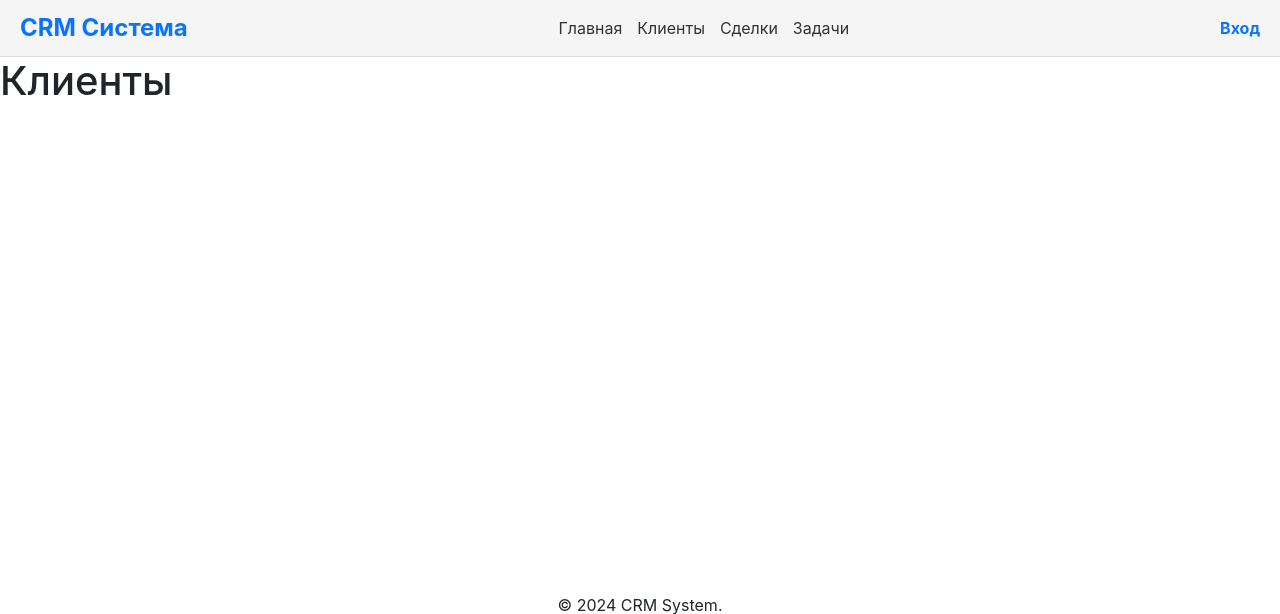
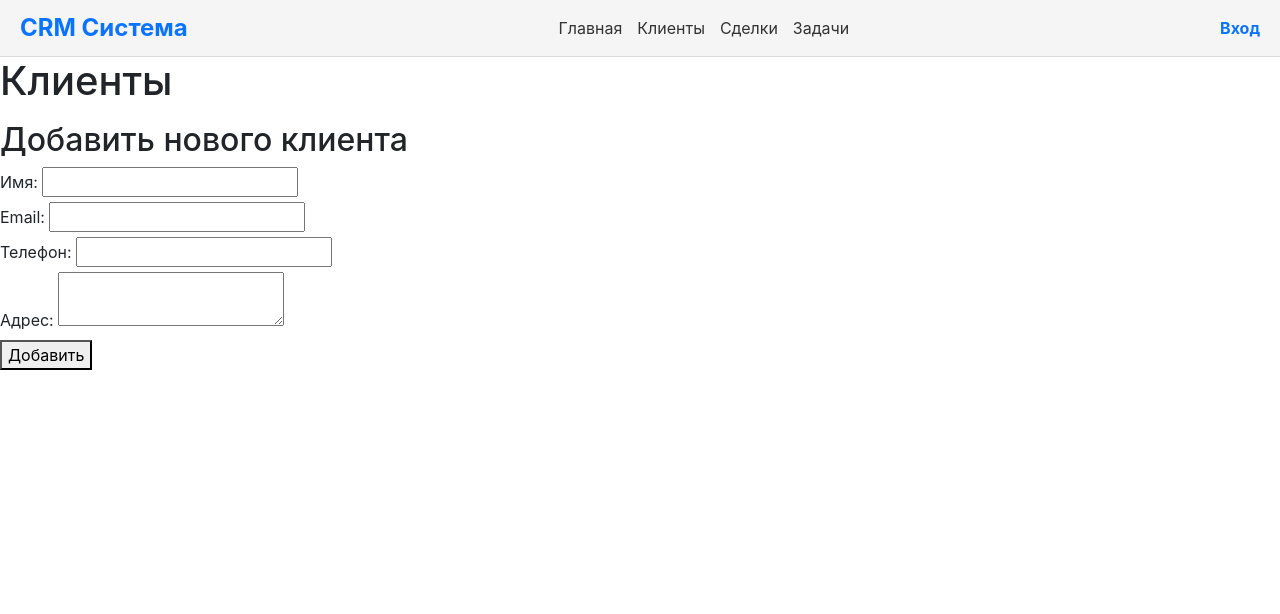
Before and after one commit to TurishevDanil/Turyshev-Radishevskiy, a Django app: page /clients/ in a window 1280 px wide. Shown: the top 614 px of the page. Run offline with Django 4.2, Linux system fonts and the light colour scheme; data that the repository does not hold is empty.

Commit message:
04.12.24

```diff
--- a/crm_system/crm/templates/crm/client_list.html
+++ b/crm_system/crm/templates/crm/client_list.html
@@ -1,9 +1,42 @@
 {% extends 'crm/base.html' %}
+
 {% block content %}
 <h1>Клиенты</h1>
+
+<!-- Список клиентов -->
 <ul>
     {% for client in clients %}
-    <li>{{ client.name }} - {{ client.email }}</li>
+    <li>
+        <strong>{{ client.name }}</strong> - {{ client.email }}<br>
+        <em>Телефон:</em> {{ client.phone|default:"не указан" }}<br>
+        <em>Адрес:</em> {{ client.address|default:"не указан" }}<br>
+
+        <!-- Кнопка для удаления клиента -->
+        <form action="{% url 'delete_client' client.id %}" method="post" style="display:inline;">
+            {% csrf_token %}
+            <button type="submit">Удалить</button>
+        </form>
+    </li>
     {% endfor %}
 </ul>
+
+<!-- Форма для добавления нового клиента -->
+<h2>Добавить нового клиента</h2>
+<form action="{% url 'add_client' %}" method="post">
+    {% csrf_token %}
+    <label for="name">Имя:</label>
+    <input type="text" id="name" name="name" required><br>
+
+    <label for="email">Email:</label>
+    <input type="email" id="email" name="email" required><br>
+
+    <label for="phone">Телефон:</label>
+    <input type="text" id="phone" name="phone"><br>
+
+    <label for="address">Адрес:</label>
+    <textarea id="address" name="address"></textarea><br>
+
+    <button type="submit">Добавить</button>
+</form>
+
 {% endblock %}
--- a/crm_system/crm/urls.py
+++ b/crm_system/crm/urls.py
@@ -15,4 +15,7 @@
     # Убедитесь, что логин и логаут находятся последними
     path('login/', auth_views.LoginView.as_view(), name='login'),
     path('logged_out/', auth_views.LogoutView.as_view(), name='logged_out'),
+    path('clients/', views.client_list, name='client_list'),
+    path('clients/add/', views.add_client, name='add_client'),
+    path('clients/delete/<int:client_id>/', views.delete_client, name='delete_client'),
 ]
--- a/crm_system/crm/views.py
+++ b/crm_system/crm/views.py
@@ -25,3 +25,21 @@
 def client_list(request):
     clients = Client.objects.all()
     return render(request, 'crm/client_list.html', {'clients': clients})
+
+# Добавление клиента
+def add_client(request):
+    if request.method == 'POST':
+        name = request.POST.get('name')  # Получить имя
+        email = request.POST.get('email')  # Получить email
+        phone = request.POST.get('phone')  # Получить телефон
+        address = request.POST.get('address')  # Получить адрес
+        Client.objects.create(name=name, email=email, phone=phone, address=address)
+        return redirect('client_list')  # После добавления клиента переход на список клиентов
+    return render(request, 'crm/client_list.html')
+
+# Удаление клиента
+def delete_client(request, client_id):
+    client = get_object_or_404(Client, id=client_id)
+    if request.method == 'POST':
+        client.delete()  # Удалить клиента
+        return redirect('client_list')
```
